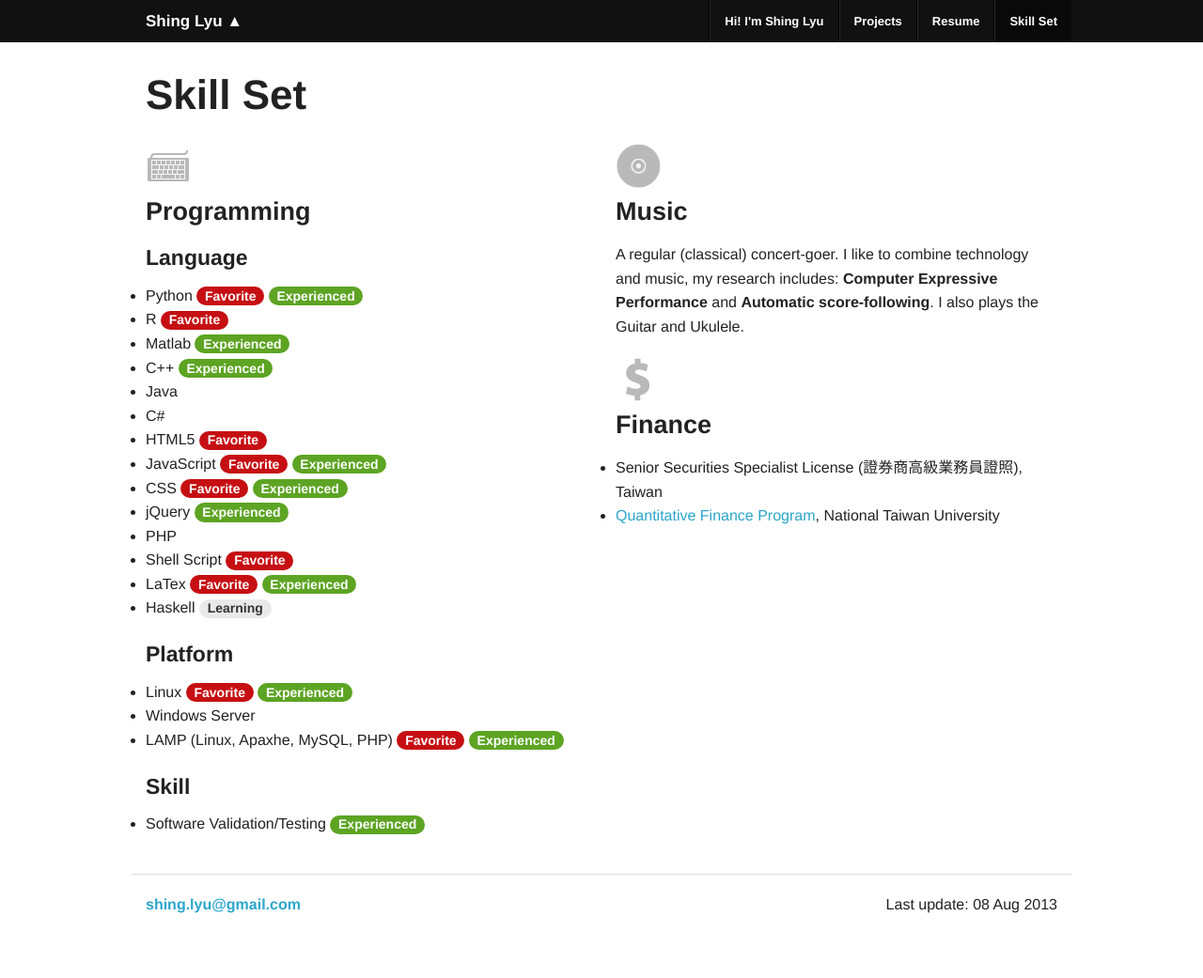
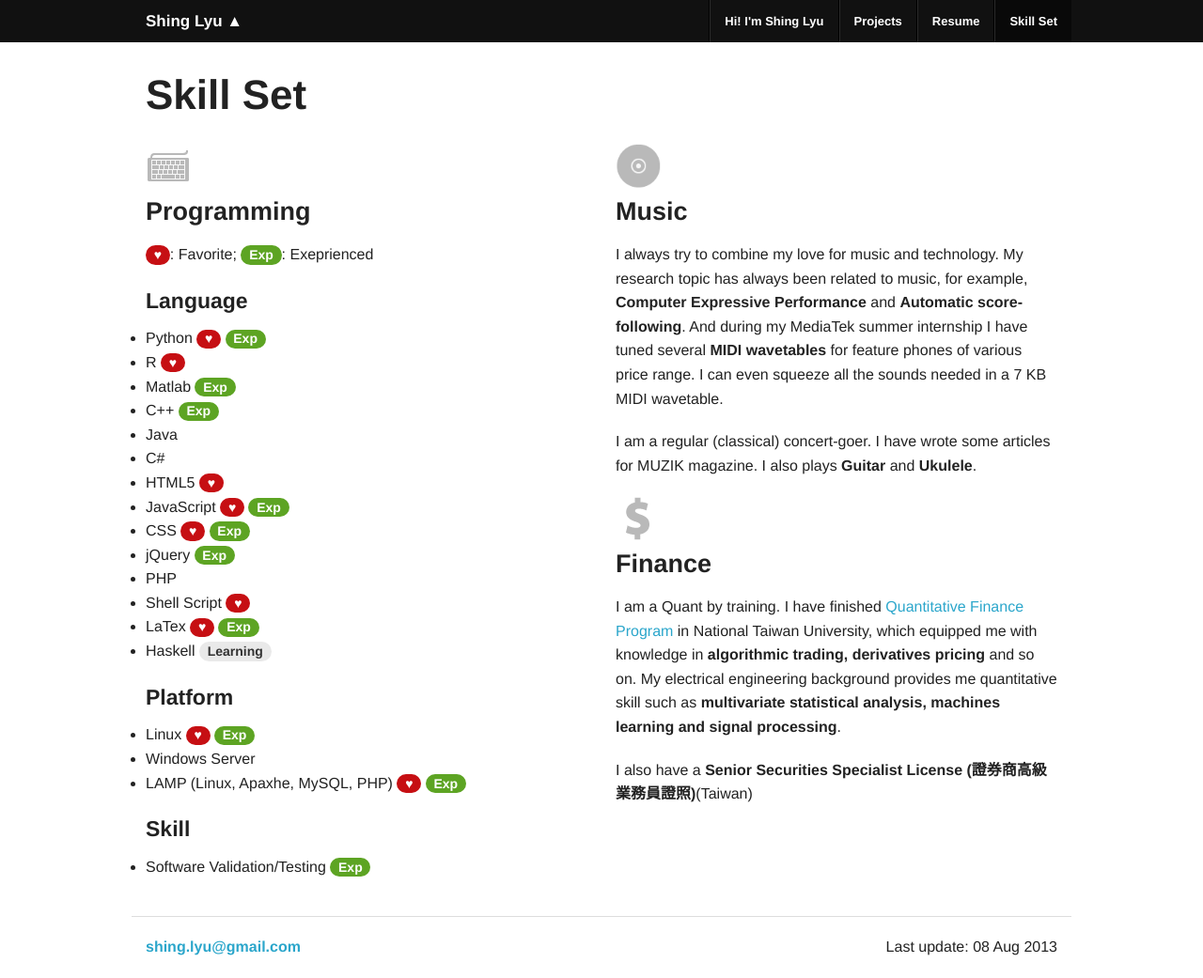
Before and after one commit to shinglyu/shinglyu.github.io, a Jekyll site: the page built from skillset.html, in a window 1280 px wide and 1041 px high. Shown: the whole window at 94% size. Built offline with Jekyll 4.4.1, drawn with Linux system fonts in a browser that asks for light colours.

Commit message:
Updated skill set page.

```diff
--- a/skillset.html
+++ b/skillset.html
@@ -13,33 +13,34 @@ css: css/index.css
 		<div class="large-6 columns">
          <img class="icon" src="img/keyboard_48.png" alt=""/>
          <h3>Programming</h3>
+         <p><span class="label round alert">♥ </span>: Favorite;  <span class="label round success">Exp</span>: Exeprienced</p>
          <h4>Language</h4>
          <ul>
-            <li>Python <span class="label round alert">Favorite</span> <span class="label round success">Experienced</span></li>
-            <li>R <span class="label round alert">Favorite</span></li>
-            <li>Matlab <span class="label round success">Experienced</span></li>
-            <li>C++ <span class="label round success">Experienced</span></li>
+            <li>Python <span class="label round alert">♥ </span> <span class="label round success">Exp</span></li>
+            <li>R <span class="label round alert">♥ </span></li>
+            <li>Matlab <span class="label round success">Exp</span></li>
+            <li>C++ <span class="label round success">Exp</span></li>
             <li>Java</li>
             <li>C#</li>
-            <li>HTML5 <span class="label round alert">Favorite</span></li>
-            <li>JavaScript <span class="label round alert">Favorite</span> <span class="label round success">Experienced</span></li>
-            <li>CSS <span class="label round alert">Favorite</span> <span class="label round success">Experienced</span></li>
-            <li>jQuery <span class="label round success">Experienced</span></li>
+            <li>HTML5 <span class="label round alert">♥ </span></li>
+            <li>JavaScript <span class="label round alert">♥ </span> <span class="label round success">Exp</span></li>
+            <li>CSS <span class="label round alert">♥ </span> <span class="label round success">Exp</span></li>
+            <li>jQuery <span class="label round success">Exp</span></li>
             <li>PHP</li>
-            <li>Shell Script <span class="label round alert">Favorite</span></li>
-            <li>LaTex <span class="label round alert">Favorite</span> <span class="label round success">Experienced</span></li>
+            <li>Shell Script <span class="label round alert">♥ </span></li>
+            <li>LaTex <span class="label round alert">♥ </span> <span class="label round success">Exp</span></li>
             <li>Haskell <span class="label round secondary">Learning</span></li>
 
          </ul>
          <h4>Platform</h4>
          <ul>
-            <li>Linux <span class="label round alert">Favorite</span> <span class="label round success">Experienced</span></li>
+            <li>Linux <span class="label round alert">♥ </span> <span class="label round success">Exp</span></li>
             <li>Windows Server </li>
-            <li>LAMP (Linux, Apaxhe, MySQL, PHP) <span class="label round alert">Favorite</span> <span class="label round success">Experienced</span></li>
+            <li>LAMP (Linux, Apaxhe, MySQL, PHP) <span class="label round alert">♥ </span> <span class="label round success">Exp</span></li>
          </ul>
          <h4>Skill</h4>
          <ul>
-            <li>Software Validation/Testing <span class="label round success">Experienced</span></li>
+            <li>Software Validation/Testing <span class="label round success">Exp</span></li>
          </ul>
       </div>
       <div class="large-6 columns">
@@ -47,7 +48,8 @@ css: css/index.css
             <div class="large-12 columns">
                <img class="icon" src="img/disk_64.png" alt=""/>
                <h3>Music</h3>
-               <p>A regular (classical) concert-goer. I like to combine technology and music, my research includes: <b>Computer Expressive Performance</b> and <b>Automatic score-following</b>. I also plays the Guitar and Ukulele. </p>
+               <p>I always try to combine my love for music and technology. My research topic has always been related to music, for example, <b>Computer Expressive Performance</b> and <b>Automatic score-following</b>.  And during my MediaTek summer internship I have tuned several <b>MIDI wavetables</b> for feature phones of various price range. I can even squeeze all the sounds needed in a 7 KB MIDI wavetable.</p>
+               <p>I am a regular (classical) concert-goer. I have wrote some articles for MUZIK magazine. I also plays <b>Guitar</b> and <b>Ukulele</b>.</p>
             </div>
          </div>
          <!--
@@ -62,10 +64,8 @@ css: css/index.css
             <div class="large-12 columns">
                <img class="icon" src="img/money_48.png" alt=""/>
                <h3>Finance</h3>
-               <ul>
-                  <li>Senior Securities Specialist License (證券商高級業務員證照), Taiwan</li>
-                  <li><a href="http://newweb.management.ntu.edu.tw/chinese/mba/qfa/">Quantitative Finance Program</a>, National Taiwan University</li>
-               </ul>
+               <p> I am a Quant by training. I have finished <a href="http://newweb.management.ntu.edu.tw/chinese/mba/qfa/">Quantitative Finance Program</a> in National Taiwan University, which equipped me with knowledge in <b>algorithmic trading, derivatives pricing</b> and so on. My electrical engineering background provides me quantitative skill such as <b>multivariate statistical analysis, machines learning and signal processing</b>.</p>
+               <p> I also have a <b>Senior Securities Specialist License (證券商高級業務員證照)</b>(Taiwan)<p>
             </div>
          </div>
       </div>
```
Also changed, not shown: 1 other file.
